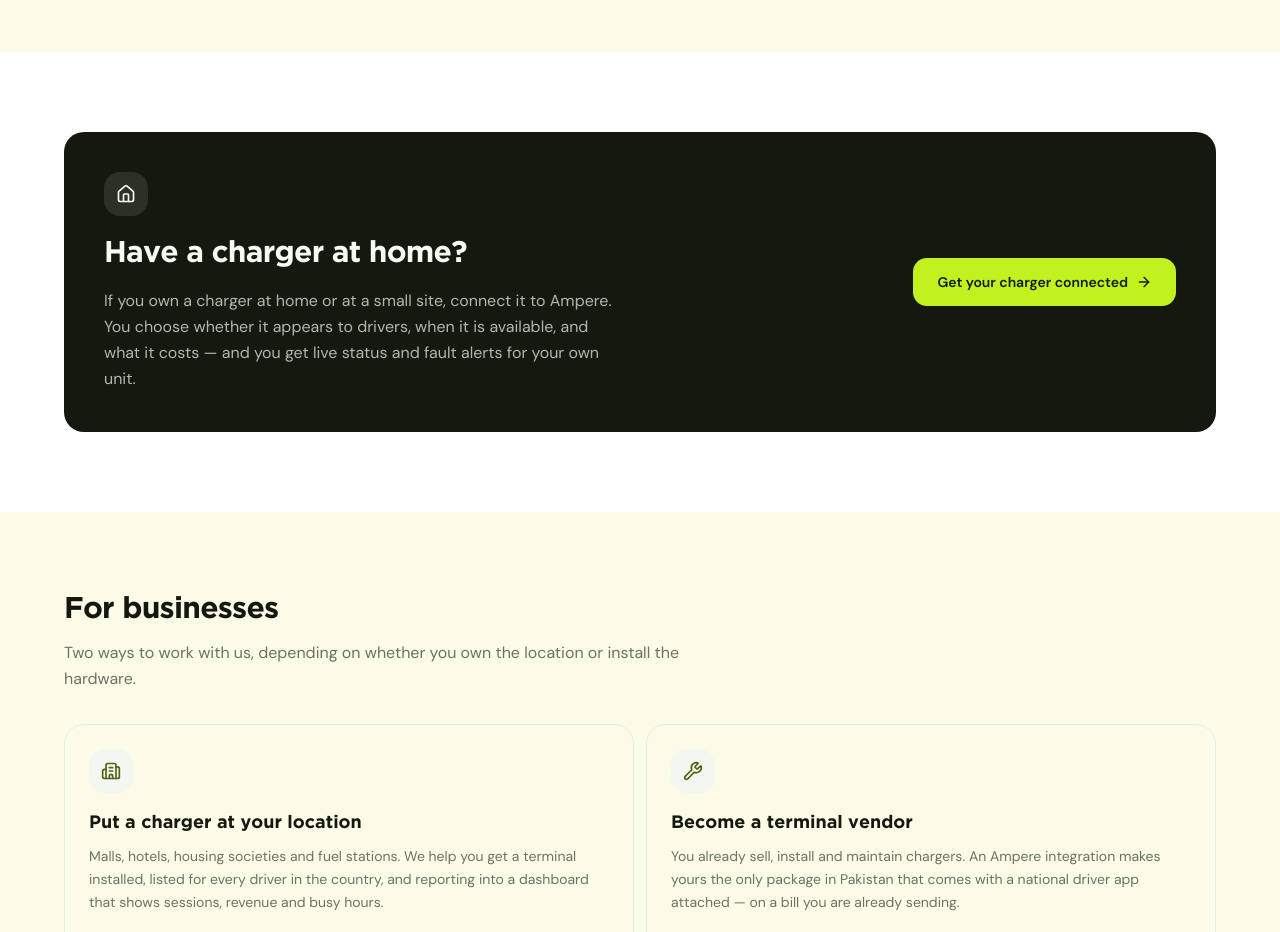
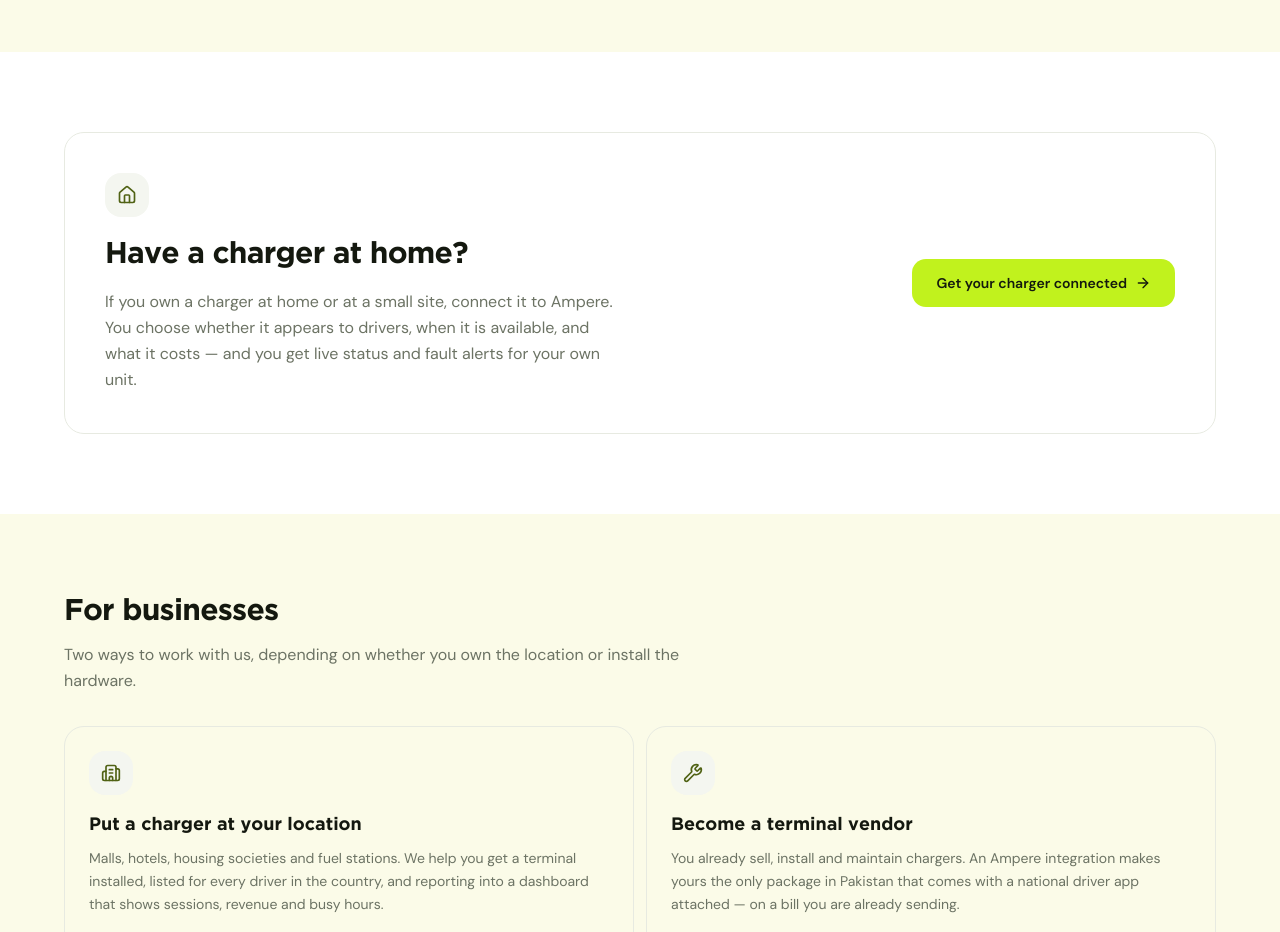
Before and after one commit to amperepakistan/EVCHARGE-nextjs, a Next.js app: page / in a window 1280 px wide. Shown: the part 1660-2592 px from the top of the page. Built offline with nearby package versions, Linux system fonts and the light colour scheme.

Commit message:
charger div light mode

```diff
--- a/app/page.tsx
+++ b/app/page.tsx
@@ -148,15 +148,15 @@
         {/* ---- Home charger owners ------------------------------------- */}
         <section id="home-charger" className="scroll-mt-24 px-6 py-16 md:px-10 md:py-20">
           <div className="mx-auto max-w-6xl">
-            <div className="rounded-card bg-ink text-on-ink grid gap-8 p-8 md:grid-cols-2 md:items-center md:p-10">
+            <div className="rounded-card border-border grid gap-8 border p-8 md:grid-cols-2 md:items-center md:p-10">
               <div>
-                <span className="bg-on-ink/10 rounded-image mb-5 flex size-11 items-center justify-center">
+                <span className="rounded-image bg-surface-muted text-primary-800 mb-5 flex size-11 items-center justify-center">
                   <House className="size-5" />
                 </span>
-                <h2 className="font-heading text-2xl font-bold tracking-tight sm:text-3xl">
+                <h2 className="font-heading text-text-primary text-2xl font-bold tracking-tight sm:text-3xl">
                   Have a charger at home?
                 </h2>
-                <p className="text-on-ink/70 mt-4 leading-relaxed">
+                <p className="text-text-secondary mt-4 leading-relaxed">
                   If you own a charger at home or at a small site, connect it to Ampere.
                   You choose whether it appears to drivers, when it is available, and what
                   it costs — and you get live status and fault alerts for your own unit.
```
